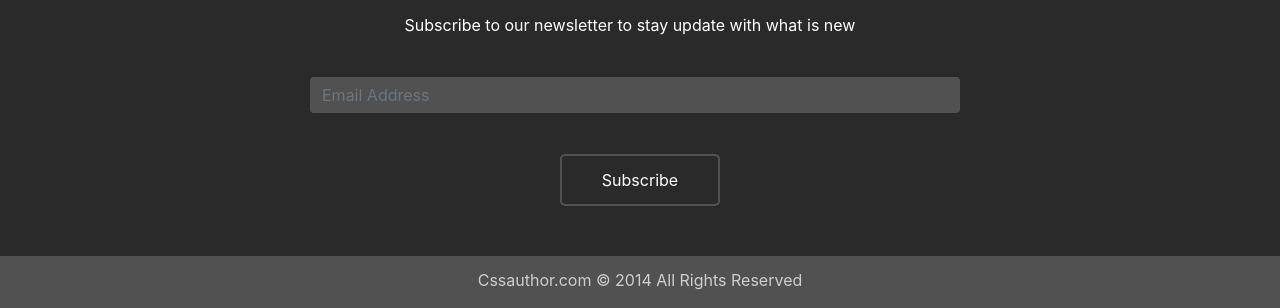
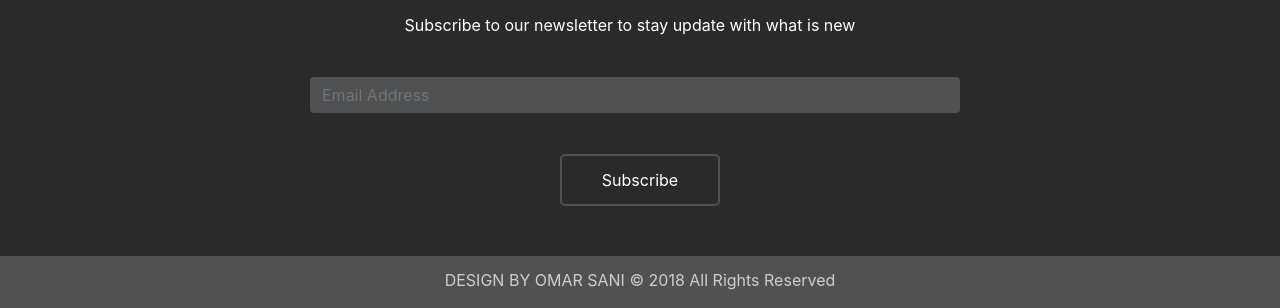
Before and after one commit to omarsani/-final-project-class-8-psd-to-bootstrap-4-Business, a plain HTML site: page index.html in a window 1280 px wide. Shown: the part 4075-4383 px from the top of the page. Drawn offline with nearby package versions, Linux system fonts and the light colour scheme; files whose address does not match are found by name.

Commit message:
Update index.html

```diff
--- a/index.html
+++ b/index.html
@@ -451,7 +451,7 @@
             <div class="row">
                 <div class="col-md-12 text-center">
                     <div class="copyright">
-                        <p>Cssauthor.com © 2014 All Rights Reserved</p>
+                        <p>DESIGN BY OMAR SANI © 2018 All Rights Reserved</p>
                     </div>
                 </div>
             </div>
```
